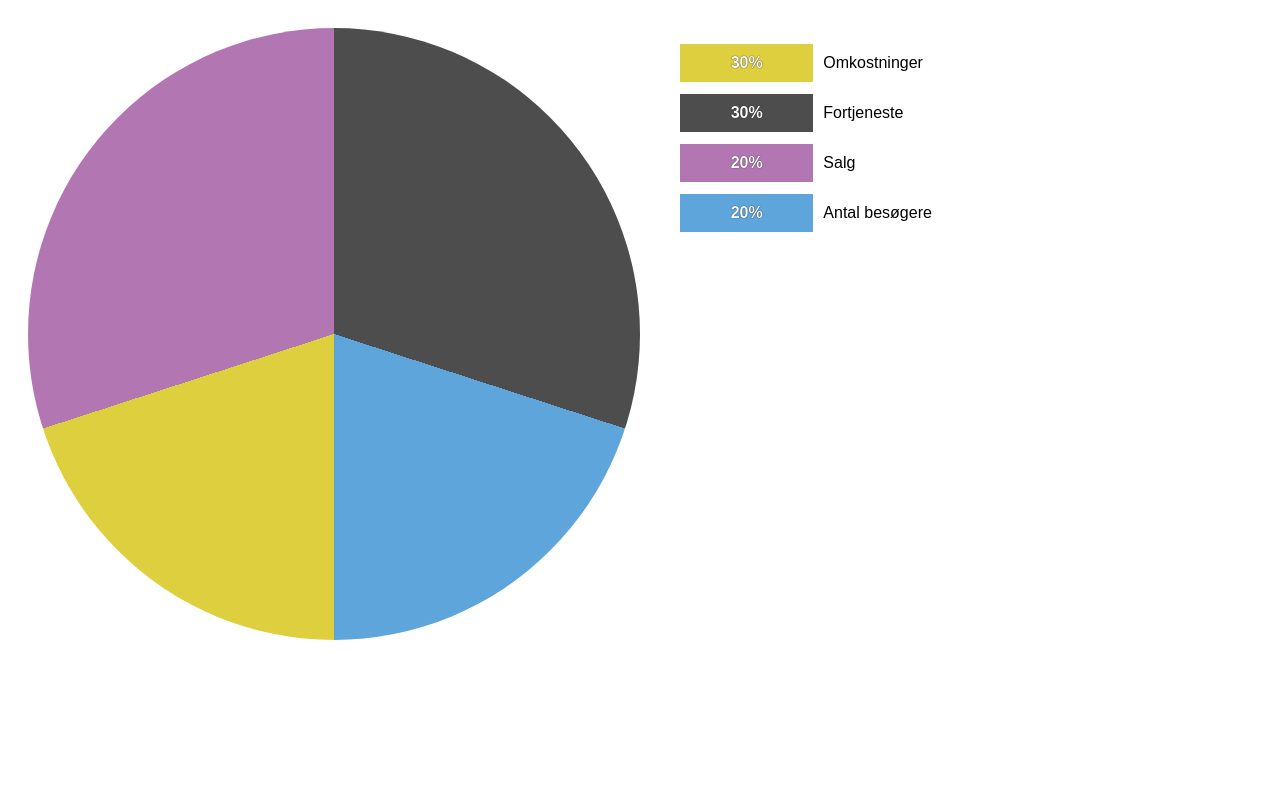
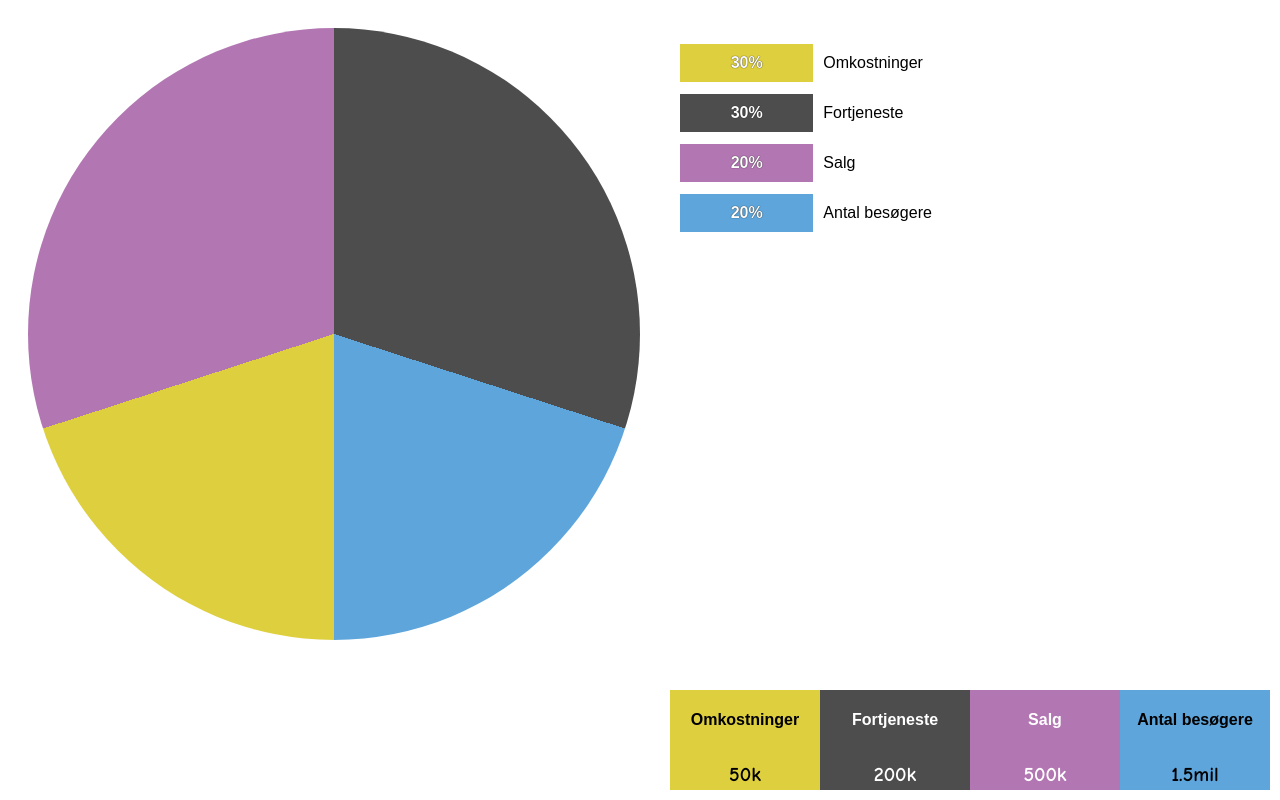
Before and after one commit to Maestro263/gulp, a website: page dashboard.html in a window 1280 px wide. Drawn offline with Linux system fonts and the light colour scheme.

Commit message:
tilføjet kort med samme info som på diagrammet

```diff
--- a/css/dashboardStyles.scss
+++ b/css/dashboardStyles.scss
@@ -1,9 +1,14 @@
+
+
+
 $red: #F15854;
 $gray: #4D4D4D;
 $blue: #5DA5DA;
 $yellow: #DECF3F;
 $purple: #B276B2;
 $white: #ffffff;
+$aquamarine: #7FFFD4;
+$green: #008000;
 $textDefault: 0 0 1px black;
 $centerAlignText: center;
 $paddingDefault: 20px;
@@ -17,7 +22,7 @@ $paddingDefault: 20px;
   }
 }
 
-$widthDefault: 10%;
+$widthDefault: 10px;
 .width {
   width: $widthDefault;
   &Halv {
@@ -36,11 +41,12 @@ $widthDefault: 10%;
           $purple 0 100%
   );
   border-radius: 50%;
-  width: $widthDefault{&Halv};
+  width: 50%;
   height: 0;
   padding-top: 50%;
   float: left;
   padding-right: 20px;
+
 }
 
 .key {
@@ -91,6 +97,49 @@ $widthDefault: 10%;
 }
 
 body {
-  padding: 20px;
+  padding: $paddingDefault;
   font-family: sans-serif;
 }
+
+
+.cards{
+  position: absolute;
+  bottom: 10px;
+  right: 10px;
+  display: flex;
+  flex-direction: row;
+
+  h4{
+    text-align: $centerAlignText;
+  }
+
+  h5{
+    text-align: $centerAlignText;
+    font-family: "Comic Sans MS", sans-serif;
+    font-size: 15pt;
+  }
+
+  .card1{
+    width: 150px;
+    height: 100px;
+    background-color: $yellow;
+  }
+  .card2{
+    width: 150px;
+    height: 100px;
+    background-color: $gray;
+    color: $white;
+  }
+  .card3{
+    width: 150px;
+    height: 100px;
+    background-color: $purple;
+    color: $white;
+  }
+  .card4{
+    width: 150px;
+    height: 100px;
+    background-color: $blue;
+  }
+
+}
--- a/dashboard.html
+++ b/dashboard.html
@@ -28,6 +28,7 @@
 <!-- i <body> har man alt indhold på siden -->
 <body>
 <script src="js/script.min.js"></script>
+
 <div class="chart"></div>
 
 <ul class="key">
@@ -49,5 +50,24 @@
     </li>
 </ul>
 
+<div class="cards">
+    <div class="card1">
+        <h4>Omkostninger</h4>
+        <h5>50k</h5>
+    </div>
+    <div class="card2">
+        <h4>Fortjeneste</h4>
+        <h5>200k</h5>
+    </div>
+    <div class="card3">
+        <h4>Salg</h4>
+        <h5>500k</h5>
+    </div>
+    <div class="card4">
+        <h4>Antal besøgere</h4>
+        <h5>1.5mil</h5>
+    </div>
+</div>
+
 </body>
 </html>
```
Also changed, not shown: css/dashboardStyles.css, 1 other file.
